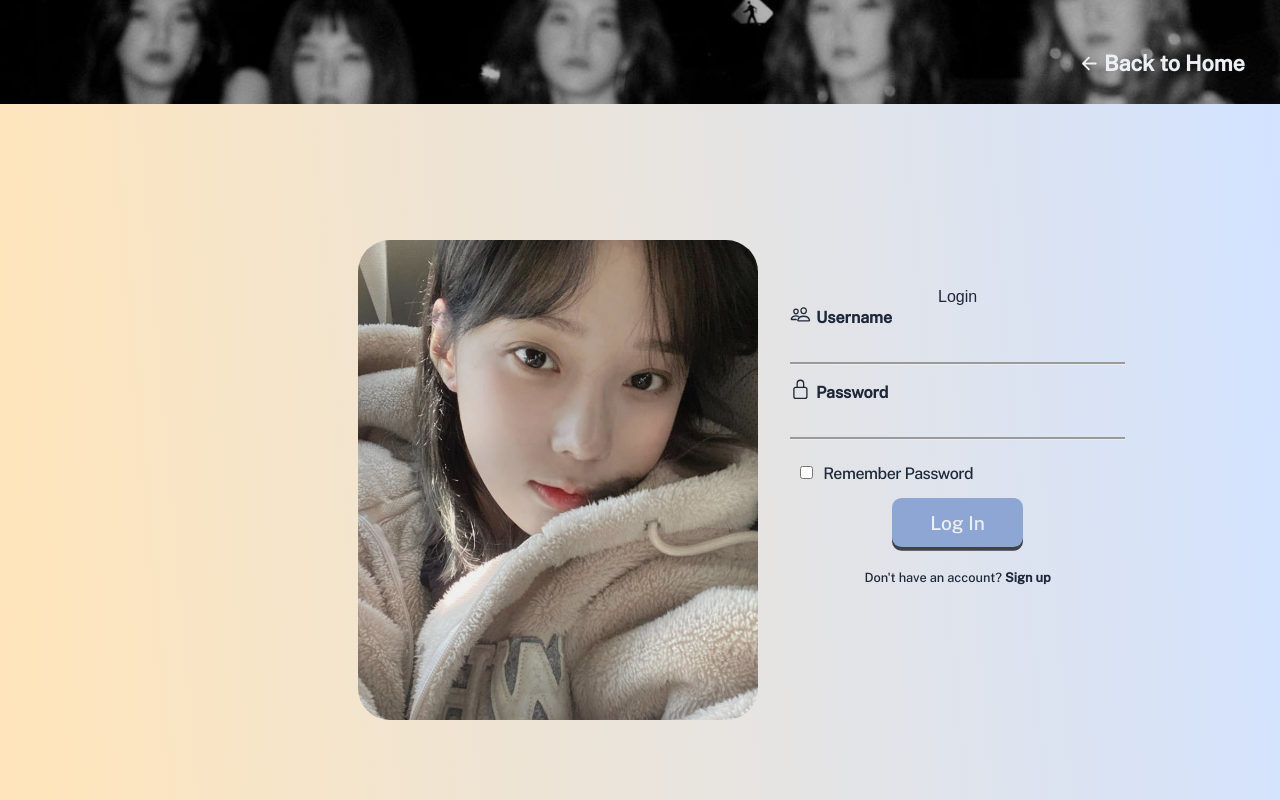
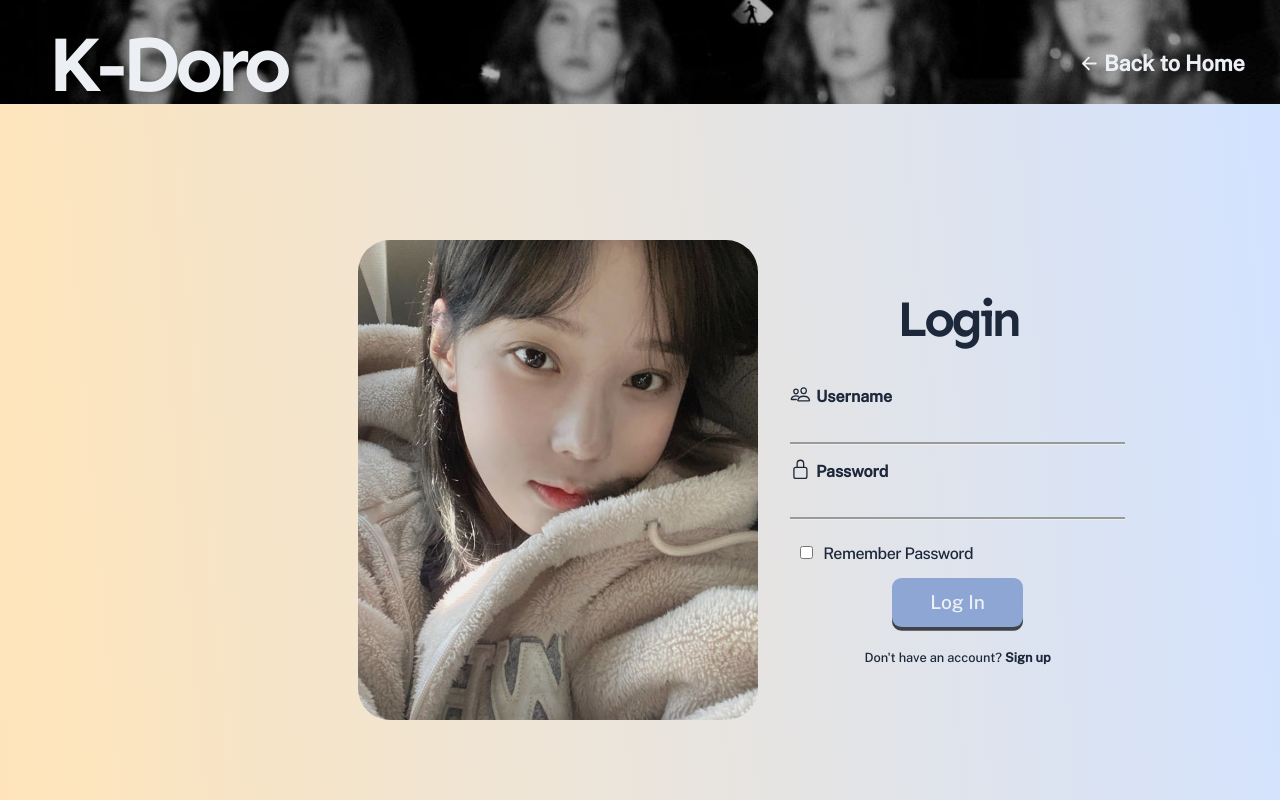
Before and after one commit to sengokus/K-Doro, a plain HTML site: page src/login_2.html in a window 1280 px wide. Drawn offline with nearby package versions, Linux system fonts and the light colour scheme.

Commit message:
Added logo to login page

```diff
--- a/src/css/index.css
+++ b/src/css/index.css
@@ -53,7 +53,7 @@ ion-icon {
 }
 
 #logo {
-    font-family: "Sen", sans-serif;
+    font-family: 'Sen', sans-serif;
     font-size: 5em;
     letter-spacing: -0.08em;
     color: rgb(236, 239, 244);
--- a/src/login_2.html
+++ b/src/login_2.html
@@ -10,12 +10,18 @@
         <link rel="preconnect" href="https://fonts.googleapis.com">
         <link rel="preconnect" href="https://fonts.gstatic.com" crossorigin>
         <link href="https://fonts.googleapis.com/css2?family=Public+Sans:wght@500&display=swap" rel="stylesheet">
+
+        <link rel="preconnect" href="https://fonts.googleapis.com">
+        <link rel="preconnect" href="https://fonts.gstatic.com" crossorigin>
+        <link href="https://fonts.googleapis.com/css2?family=Sen:wght@700&display=swap" rel="stylesheet">
     </head>
 
-<body>
-    <div id="#page-container">
+    <body>
         <!-- Temp banner, might be changed or deleted -->
         <img src="../resources/img/red-velvet-bg.jpg" id="banner">
+
+        <!-- Logo, not final -->
+        <span class="logo" id="logo">K-Doro</span>
 
         <nav class="nav">
             <ul>
@@ -37,7 +43,7 @@
                 <!-- TODO: Add icons for username and password -->
                 <div class="right-pane">
                     <div class="login">
-                        <label id="login-button-label">Login</label>
+                        <label id="login-page-label">Login</label>
                         <form class="form active" id="login">
                             <div class="input">
                                 <span class="login-icon" id="loginUser">
@@ -68,12 +74,7 @@
                 </div>
             </div>
         </div>
-
-        <div id="registration">
-
-        </div>
-    </div>
-</body>
+    </body>
 
 <!-- Script -->
 <script src="/index.js"></script>
```
